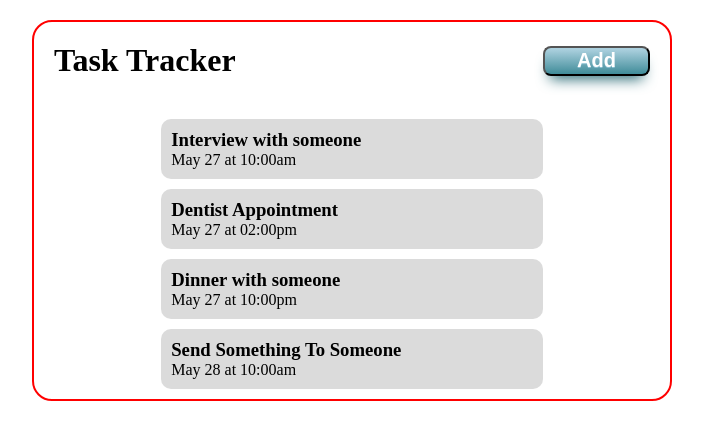
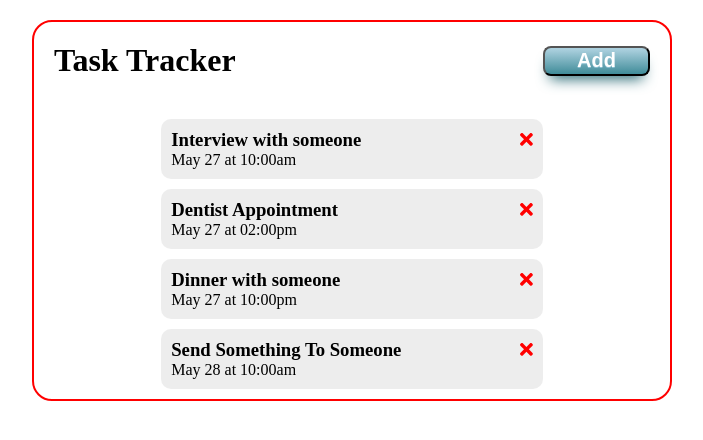
Before and after one commit to oualid-cher/angular-task-tracker, an Angular app: page / in a window 1280 px wide. Shown: the top 440 px of the page, without its empty margins (288-991 px from the left). Built offline with nearby package versions, Linux system fonts and the light colour scheme.

Commit message:
adding the del buutton

```diff
--- a/package.json
+++ b/package.json
@@ -18,6 +18,11 @@
     "@angular/platform-browser": "~12.0.1",
     "@angular/platform-browser-dynamic": "~12.0.1",
     "@angular/router": "~12.0.1",
+    "@fortawesome/angular-fontawesome": "^0.9.0",
+    "@fortawesome/fontawesome-svg-core": "^1.2.35",
+    "@fortawesome/free-brands-svg-icons": "^5.15.3",
+    "@fortawesome/free-regular-svg-icons": "^5.15.3",
+    "@fortawesome/free-solid-svg-icons": "^5.15.3",
     "rxjs": "~6.6.0",
     "tslib": "^2.1.0",
     "zone.js": "~0.11.4"
--- a/src/app/app.module.ts
+++ b/src/app/app.module.ts
@@ -6,6 +6,7 @@
 import { ButtonComponent } from './components/button/button.component';
 import { TasksComponent } from './components/tasks/tasks.component';
 import { TaskItemComponent } from './components/task-item/task-item.component';
+import { FontAwesomeModule } from '@fortawesome/angular-fontawesome';
 
 @NgModule({
   declarations: [
@@ -16,7 +17,8 @@
     TaskItemComponent,
   ],
   imports: [
-    BrowserModule
+    BrowserModule,
+    FontAwesomeModule
   ],
   providers: [],
   bootstrap: [AppComponent]
--- a/src/app/components/task-item/task-item.component.css
+++ b/src/app/components/task-item/task-item.component.css
@@ -1,7 +1,12 @@
 .task-class {
     margin: 10px auto;
     padding: 10px;
-    background-color: rgba(128, 128, 128, 0.287);
+    background-color: rgba(128, 128, 128, 0.144);
     border-radius: 10px;
     width: 60%;
+    cursor: pointer;
 }
+
+.del-btn {
+    float: right;
+}
--- a/src/app/components/task-item/task-item.component.html
+++ b/src/app/components/task-item/task-item.component.html
@@ -1,4 +1,6 @@
 <div class="task-class">
-    <h3>{{task.text}}</h3>
+    <h3>{{task.text}}
+        <fa-icon class="del-btn" [ngStyle]="{'color': 'red'}" [icon]="faTimes"></fa-icon>
+    </h3>
     <p>{{task.day}}</p>
 </div>
--- a/src/app/components/task-item/task-item.component.ts
+++ b/src/app/components/task-item/task-item.component.ts
@@ -1,5 +1,6 @@
 import { Component, OnInit, Input } from '@angular/core';
 import {Task} from '../../Task'
+import {faTimes} from '@fortawesome/free-solid-svg-icons'
 
 @Component({
   selector: 'app-task-item',
@@ -8,6 +9,7 @@
 })
 export class TaskItemComponent implements OnInit {
   @Input() task: Task = {id: 0, text: '', day: '', reminder: false};
+  faTimes = faTimes;
 
   constructor() { }
 
```
Also changed, not shown: 1 other file (tests, documents, lock files or other folders).
